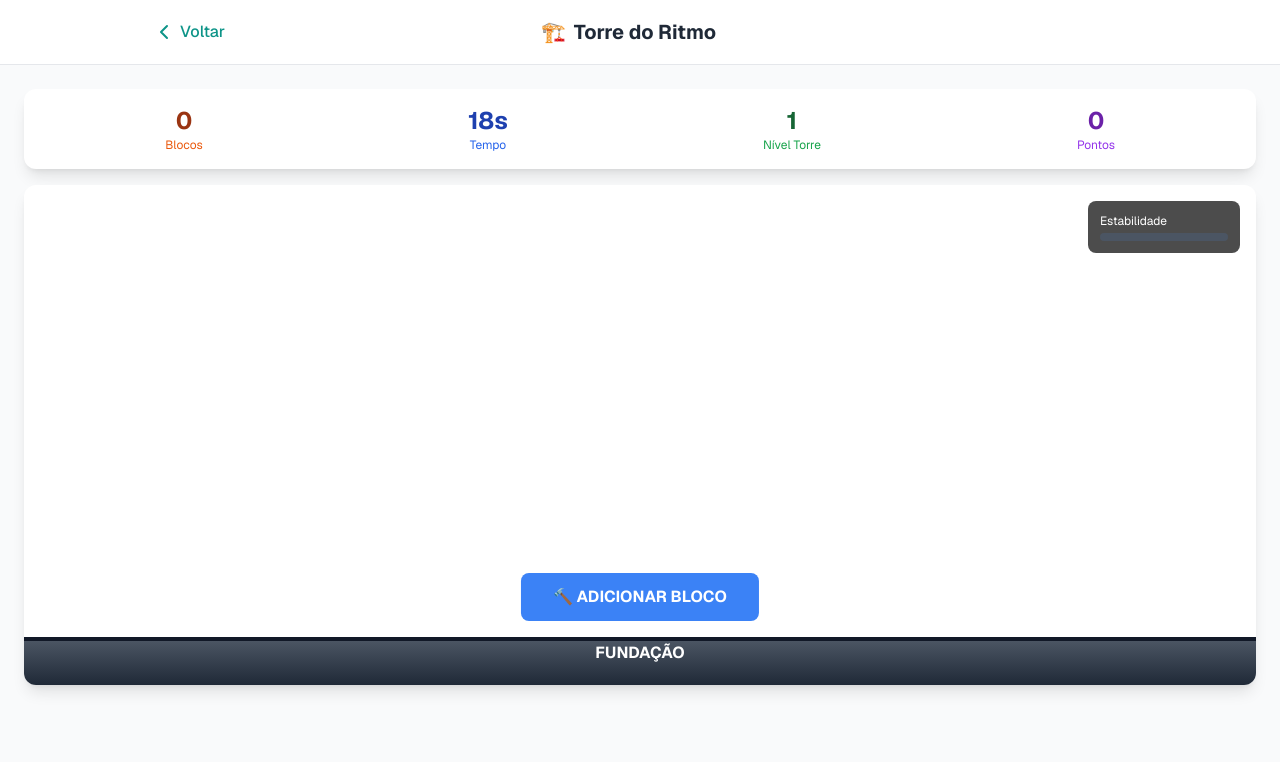
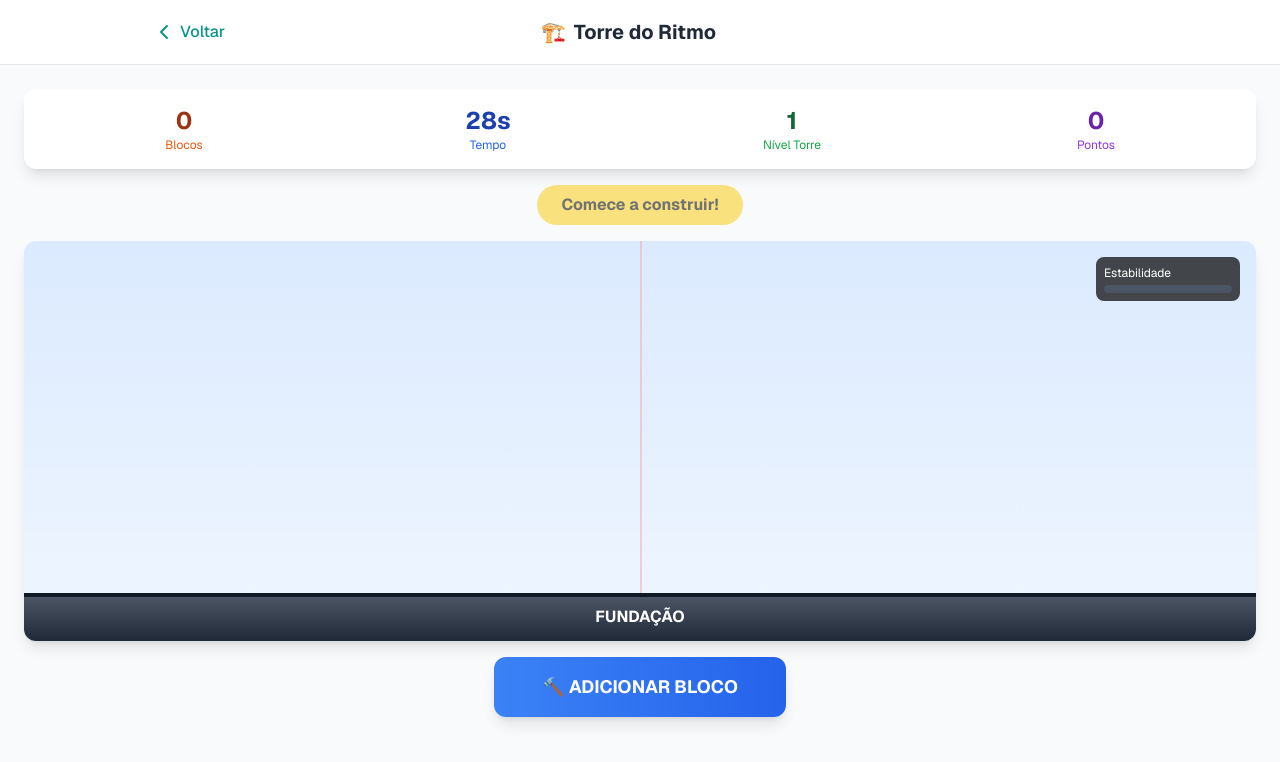
Before and after one commit to ClaudemirWork/teaplus-working, a Next.js app: page /finger-tapping in a window 1280 px wide. Both pictures are taken after a click on the button "🚀 Iniciar Construção". Shown: the top 762 px of the page. Built offline with nearby package versions, Linux system fonts and the light colour scheme.

Commit message:
Update page.tsx nova melhoria na lógica e construção de finger tapping

```diff
--- a/app/finger-tapping/page.tsx
+++ b/app/finger-tapping/page.tsx
@@ -45,7 +45,6 @@ const GameHeader = ({ onSave, isSaveDisabled, title, icon, showSaveButton }: any
     </header>
 );
 
-// Tipo para os blocos
 interface Block {
   id: number;
   offset: number;
@@ -68,15 +67,18 @@ export default function FingerTapping() {
   const [jogoIniciado, setJogoIniciado] = useState(false);
   const [salvando, setSalvando] = useState(false);
   const [pontuacao, setPontuacao] = useState(0);
-  const [currentLevel, setCurrentLevel] = useState(1);
+  const [currentTowerLevel, setCurrentTowerLevel] = useState(1);
   const [showLevelUp, setShowLevelUp] = useState(false);
+  const [motivationalMessage, setMotivationalMessage] = useState('');
+  const [targetInterval, setTargetInterval] = useState<number | null>(null);
+  const [lastTapTime, setLastTapTime] = useState<number | null>(null);
 
   const levels = [
-    { id: 1, name: 'Nível 1', duration: 20, description: 'Iniciante (20s)' },
-    { id: 2, name: 'Nível 2', duration: 30, description: 'Básico (30s)' },
-    { id: 3, name: 'Nível 3', duration: 40, description: 'Intermediário (40s)' },
-    { id: 4, name: 'Nível 4', duration: 50, description: 'Avançado (50s)' },
-    { id: 5, name: 'Nível 5', duration: 60, description: 'Expert (60s)' }
+    { id: 1, name: 'Nível 1', duration: 30, description: 'Iniciante (30s)' },
+    { id: 2, name: 'Nível 2', duration: 40, description: 'Básico (40s)' },
+    { id: 3, name: 'Nível 3', duration: 50, description: 'Intermediário (50s)' },
+    { id: 4, name: 'Nível 4', duration: 60, description: 'Avançado (60s)' },
+    { id: 5, name: 'Nível 5', duration: 90, description: 'Expert (90s)' }
   ];
 
   const startActivity = () => {
@@ -89,43 +91,76 @@ export default function FingerTapping() {
     setShowResults(false);
     setJogoIniciado(true);
     setPontuacao(0);
-    setCurrentLevel(1);
+    setCurrentTowerLevel(1);
+    setTargetInterval(null);
+    setLastTapTime(null);
+    setMotivationalMessage('Comece a construir!');
+  };
+
+  const showMotivation = (message: string) => {
+    setMotivationalMessage(message);
+    setTimeout(() => {
+      if (isPlaying) {
+        setMotivationalMessage('');
+      }
+    }, 2000);
   };
 
   const handleTap = () => {
     if (!isPlaying || showResults) return;
 
     const currentTime = Date.now();
-    const newTaps = [...taps, currentTime - startTime];
+    const tapTime = currentTime - startTime;
+    const newTaps = [...taps, tapTime];
     setTaps(newTaps);
 
-    // Calcular qualidade do bloco baseado na consistência
-    let offset = 0;
-    let quality: 'perfect' | 'good' | 'poor' = 'perfect';
+    // Calcular intervalo desde último toque
+    let currentInterval = 0;
+    if (lastTapTime !== null) {
+      currentInterval = currentTime - lastTapTime;
+    }
+    setLastTapTime(currentTime);
 
-    if (newTaps.length > 1) {
+    // Estabelecer ritmo alvo após 3 toques
+    if (newTaps.length === 3 && targetInterval === null) {
       const intervals = [];
       for (let i = 1; i < newTaps.length; i++) {
         intervals.push(newTaps[i] - newTaps[i - 1]);
       }
       const avgInterval = intervals.reduce((a, b) => a + b, 0) / intervals.length;
-      const lastInterval = newTaps[newTaps.length - 1] - newTaps[newTaps.length - 2];
-      const deviation = Math.abs(lastInterval - avgInterval) / avgInterval;
+      setTargetInterval(avgInterval);
+      showMotivation('Ritmo estabelecido! Mantenha!');
+    }
+
+    // Calcular qualidade do bloco
+    let offset = 0;
+    let quality: 'perfect' | 'good' | 'poor' = 'perfect';
+
+    if (targetInterval && currentInterval > 0) {
+      const deviation = Math.abs(currentInterval - targetInterval) / targetInterval;
 
       if (deviation < 0.15) {
         quality = 'perfect';
-        offset = 0;
+        offset = (Math.random() - 0.5) * 5; // Muito pequeno
         setPontuacao(prev => prev + 30);
+        if (newTaps.length % 5 === 0) showMotivation('🔥 Ritmo Perfeito!');
       } else if (deviation < 0.3) {
         quality = 'good';
-        offset = (Math.random() - 0.5) * 20;
+        offset = (Math.random() - 0.5) * 30;
         setPontuacao(prev => prev + 20);
+        if (currentInterval < targetInterval) {
+          showMotivation('⚡ Muito rápido!');
+        } else {
+          showMotivation('🐌 Acelere um pouco!');
+        }
       } else {
         quality = 'poor';
-        offset = (Math.random() - 0.5) * 40;
+        offset = (Math.random() - 0.5) * 60;
         setPontuacao(prev => prev + 10);
+        showMotivation('⚠️ Ajuste o ritmo!');
       }
     } else {
+      // Primeiros toques sempre centralizados
       setPontuacao(prev => prev + 30);
     }
 
@@ -139,11 +174,13 @@ export default function FingerTapping() {
 
     setBlocks(prev => [...prev, newBlock]);
 
-    // Verificar mudança de nível da torre (a cada 15 blocos)
+    // Mudança de nível da torre a cada 15 blocos
     if (newTaps.length % 15 === 0 && newTaps.length > 0) {
-      setCurrentLevel(prev => prev + 1);
+      const newLevel = Math.floor(newTaps.length / 15) + 1;
+      setCurrentTowerLevel(newLevel);
       setShowLevelUp(true);
-      setTimeout(() => setShowLevelUp(false), 2000);
+      showMotivation(`🎉 Torre Nível ${newLevel}!`);
+      setTimeout(() => setShowLevelUp(false), 3000);
     }
 
     // Som de construção
@@ -151,7 +188,7 @@ export default function FingerTapping() {
   };
 
   const playBuildSound = () => {
-    // Criar som simples de "toc"
+    try {
       const audioContext = new (window.AudioContext || (window as any).webkitAudioContext)();
       const oscillator = audioContext.createOscillator();
       const gainNode = audioContext.createGain();
@@ -159,13 +196,16 @@ export default function FingerTapping() {
       oscillator.connect(gainNode);
       gainNode.connect(audioContext.destination);
 
-    oscillator.frequency.value = 800;
+      oscillator.frequency.value = 600;
       oscillator.type = 'sine';
-    gainNode.gain.setValueAtTime(0.3, audioContext.currentTime);
-    gainNode.gain.exponentialRampToValueAtTime(0.01, audioContext.currentTime + 0.1);
+      gainNode.gain.setValueAtTime(0.1, audioContext.currentTime);
+      gainNode.gain.exponentialRampToValueAtTime(0.01, audioContext.currentTime + 0.05);
 
       oscillator.start(audioContext.currentTime);
-    oscillator.stop(audioContext.currentTime + 0.1);
+      oscillator.stop(audioContext.currentTime + 0.05);
+    } catch (e) {
+      // Silently fail if audio doesn't work
+    }
   };
 
   useEffect(() => {
@@ -175,6 +215,7 @@ export default function FingerTapping() {
     } else if (timeLeft === 0 && isPlaying) {
       setIsPlaying(false);
       setShowResults(true);
+      setMotivationalMessage('');
     }
   }, [isPlaying, timeLeft]);
 
@@ -191,7 +232,6 @@ export default function FingerTapping() {
       sum + Math.pow(interval - avgInterval, 2), 0) / intervals.length;
     const consistency = Math.max(0, 100 - (Math.sqrt(variance) / avgInterval * 100));
 
-    // Calcular estabilidade da torre
     const avgOffset = blocks.reduce((sum, block) => sum + Math.abs(block.offset), 0) / blocks.length;
     const stability = Math.max(0, 100 - avgOffset * 2);
 
@@ -241,7 +281,7 @@ export default function FingerTapping() {
 - Altura: ${blocks.length} blocos
 - Estabilidade: ${metrics.stability}%
 - Consistência: ${metrics.consistency}%
-- Nível da Torre: ${currentLevel}
+- Nível da Torre: ${currentTowerLevel}
 - ${pontuacao} pontos`);
 
         router.push('/dashboard');
@@ -279,29 +319,28 @@ export default function FingerTapping() {
                 <div className="bg-red-50 border border-red-200 rounded-lg p-4">
                   <h3 className="font-semibold text-gray-800 mb-1">🎯 Objetivo:</h3>
                   <p className="text-sm text-gray-600">
-                    Construa a torre mais alta mantendo um ritmo constante de toques.
+                    Construa uma torre mantendo ritmo constante. Torre reta = ritmo bom!
                   </p>
                 </div>
 
                 <div className="bg-blue-50 border border-blue-200 rounded-lg p-4">
                   <h3 className="font-semibold text-gray-800 mb-1">🕹️ Como Jogar:</h3>
                   <ul className="list-disc list-inside text-sm text-gray-600 space-y-1">
-                    <li>Toque para adicionar blocos</li>
-                    <li>Ritmo constante = torre reta</li>
-                    <li>Ritmo irregular = torre torta</li>
+                    <li>Toque no botão com ritmo constante</li>
+                    <li>Blocos alinhados = ritmo bom</li>
+                    <li>Blocos tortos = ajuste o ritmo</li>
                   </ul>
                 </div>
 
                 <div className="bg-green-50 border border-green-200 rounded-lg p-4">
                   <h3 className="font-semibold text-gray-800 mb-1">⭐ Avaliação:</h3>
                   <p className="text-sm text-gray-600">
-                    Medimos altura, estabilidade e consistência do seu ritmo.
+                    A cada 15 blocos você sobe de nível. Mantenha o ritmo para pontos extras!
                   </p>
                 </div>
               </div>
             </div>
 
-            {/* Seleção de Nível */}
             <div className="bg-white rounded-xl shadow-lg p-6">
               <h2 className="text-lg font-bold text-gray-800 mb-4">Selecione o Tempo de Construção</h2>
               <div className="grid grid-cols-2 md:grid-cols-3 lg:grid-cols-5 gap-3">
@@ -333,7 +372,7 @@ export default function FingerTapping() {
             </div>
           </div>
         ) : !showResults ? (
-          // Área de jogo - Torre
+          // Área de jogo - Torre CORRIGIDA
           <div className="space-y-4">
             {/* Status */}
             <div className="bg-white rounded-xl shadow-lg p-4">
@@ -347,7 +386,7 @@ export default function FingerTapping() {
                   <div className="text-xs text-blue-600">Tempo</div>
                 </div>
                 <div className="text-center">
-                  <div className="text-2xl font-bold text-green-800">{currentLevel}</div>
+                  <div className="text-2xl font-bold text-green-800">{currentTowerLevel}</div>
                   <div className="text-xs text-green-600">Nível Torre</div>
                 </div>
                 <div className="text-center">
@@ -357,74 +396,69 @@ export default function FingerTapping() {
               </div>
             </div>
 
-            {/* Área da Torre */}
-            <div className="bg-white rounded-xl shadow-lg overflow-hidden relative" style={{ height: '500px' }}>
-              {/* Mensagem de Level Up */}
-              {showLevelUp && (
-                <div className="absolute top-20 left-1/2 transform -translate-x-1/2 z-20">
-                  <div className="bg-yellow-400 text-black px-6 py-3 rounded-lg font-bold text-xl animate-bounce">
-                    🎉 Nível {currentLevel} Alcançado!
+            {/* Mensagem Motivacional */}
+            {motivationalMessage && (
+              <div className="text-center">
+                <div className="inline-block bg-yellow-400 text-black px-6 py-2 rounded-full font-bold animate-pulse">
+                  {motivationalMessage}
                 </div>
               </div>
             )}
 
+            {/* Área da Torre */}
+            <div className="bg-gradient-to-b from-blue-100 to-blue-50 rounded-xl shadow-lg overflow-hidden relative" style={{ height: '400px' }}>
+              {/* Linha guia central */}
+              <div className="absolute left-1/2 top-0 bottom-12 w-0.5 bg-red-300 opacity-50" />
+
               {/* Container da Torre */}
-              <div className="absolute bottom-0 left-0 right-0" style={{ height: '450px' }}>
-                <div className="relative h-full flex flex-col-reverse items-center">
+              <div className="absolute bottom-12 left-0 right-0" style={{ height: '340px' }}>
+                <div className="relative h-full flex flex-col-reverse items-center overflow-hidden">
                   {/* Blocos da Torre */}
-                  {blocks.map((block, index) => (
+                  {blocks.slice(-25).map((block, index) => (
                     <div
                       key={block.id}
                       className={`absolute transition-all duration-300 ${
                         block.isSpecial ? 'animate-pulse' : ''
                       }`}
                       style={{
-                        bottom: `${index * 12}px`,
+                        bottom: `${index * 13}px`,
                         left: `calc(50% + ${block.offset}px)`,
                         transform: 'translateX(-50%)',
                         zIndex: blocks.length - index
                       }}
                     >
                       <div
-                        className={`w-20 h-10 rounded border-2 ${
+                        className={`w-24 h-11 rounded-sm border-2 flex items-center justify-center ${
                           block.quality === 'perfect'
-                            ? 'bg-green-500 border-green-600'
+                            ? 'bg-gradient-to-r from-green-400 to-green-500 border-green-600'
                             : block.quality === 'good'
-                            ? 'bg-blue-500 border-blue-600'
-                            : 'bg-gray-400 border-gray-500'
-                        } ${block.isSpecial ? 'bg-gradient-to-r from-yellow-400 to-orange-400' : ''}`}
+                            ? 'bg-gradient-to-r from-blue-400 to-blue-500 border-blue-600'
+                            : 'bg-gradient-to-r from-gray-400 to-gray-500 border-gray-600'
+                        } ${block.isSpecial ? 'bg-gradient-to-r from-yellow-400 to-orange-400 border-yellow-600' : ''}`}
                         style={{
-                          boxShadow: '0 2px 4px rgba(0,0,0,0.2)'
+                          boxShadow: '0 2px 4px rgba(0,0,0,0.3)'
                         }}
                       >
                         {block.isSpecial && (
-                          <div className="text-white text-xs font-bold text-center leading-10">
+                          <div className="text-white text-sm font-bold">
                             ⭐
                           </div>
                         )}
                       </div>
                     </div>
                   ))}
+                </div>
+              </div>
 
               {/* Plataforma Base */}
               <div className="absolute bottom-0 w-full h-12 bg-gradient-to-t from-gray-800 to-gray-600 border-t-4 border-gray-900">
-                    <div className="text-white text-center font-bold leading-12">
+                <div className="text-white text-center font-bold pt-2">
                   FUNDAÇÃO
                 </div>
               </div>
-                </div>
-              </div>
-
-              {/* Botão de Construir */}
-              <button
-                onClick={handleTap}
-                className="absolute bottom-16 left-1/2 transform -translate-x-1/2 bg-blue-500 hover:bg-blue-600 active:bg-blue-700 text-white px-8 py-3 rounded-lg font-bold transition-all hover:scale-105 active:scale-95"
-              >
-                🔨 ADICIONAR BLOCO
-              </button>
 
               {/* Medidor de Estabilidade */}
-              <div className="absolute top-4 right-4 bg-black/70 text-white p-3 rounded-lg">
+              <div className="absolute top-4 right-4 bg-black/70 text-white p-2 rounded-lg">
                 <div className="text-xs mb-1">Estabilidade</div>
                 <div className="w-32 h-2 bg-gray-600 rounded-full overflow-hidden">
                   <div
@@ -437,13 +471,28 @@ export default function FingerTapping() {
                 </div>
               </div>
             </div>
+
+            {/* Botão de Construir MOVIDO PARA BAIXO */}
+            <div className="text-center">
+              <button
+                onClick={handleTap}
+                className="bg-gradient-to-r from-blue-500 to-blue-600 hover:from-blue-600 hover:to-blue-700 active:scale-95 text-white px-12 py-4 rounded-xl font-bold text-lg transition-all shadow-lg hover:shadow-xl"
+              >
+                🔨 ADICIONAR BLOCO
+              </button>
+              {targetInterval && (
+                <div className="text-sm text-gray-600 mt-2">
+                  Ritmo ideal: {(targetInterval / 1000).toFixed(1)}s entre toques
+                </div>
+              )}
+            </div>
           </div>
         ) : (
           // Tela de resultados
           <div className="bg-white rounded-xl shadow-lg p-8">
             <div className="text-center mb-6">
               <div className="text-6xl mb-4">
-                {blocks.length > 30 ? '🏆' : blocks.length > 20 ? '🎉' : '💪'}
+                {blocks.length > 40 ? '🏆' : blocks.length > 25 ? '🎉' : '💪'}
               </div>
 
               <h3 className="text-2xl font-bold text-gray-800 mb-2">
```
Lines whose indentation alone changed are shown as unchanged.
